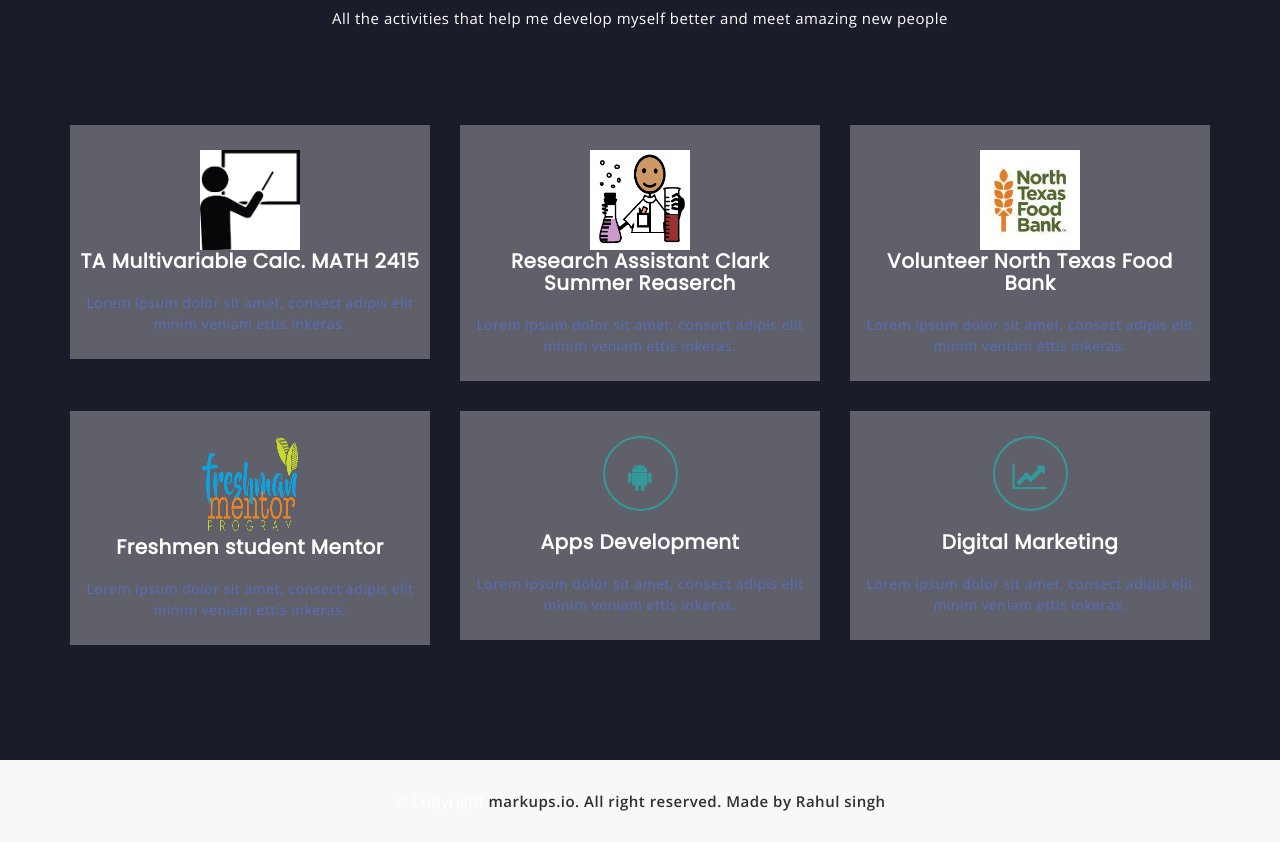
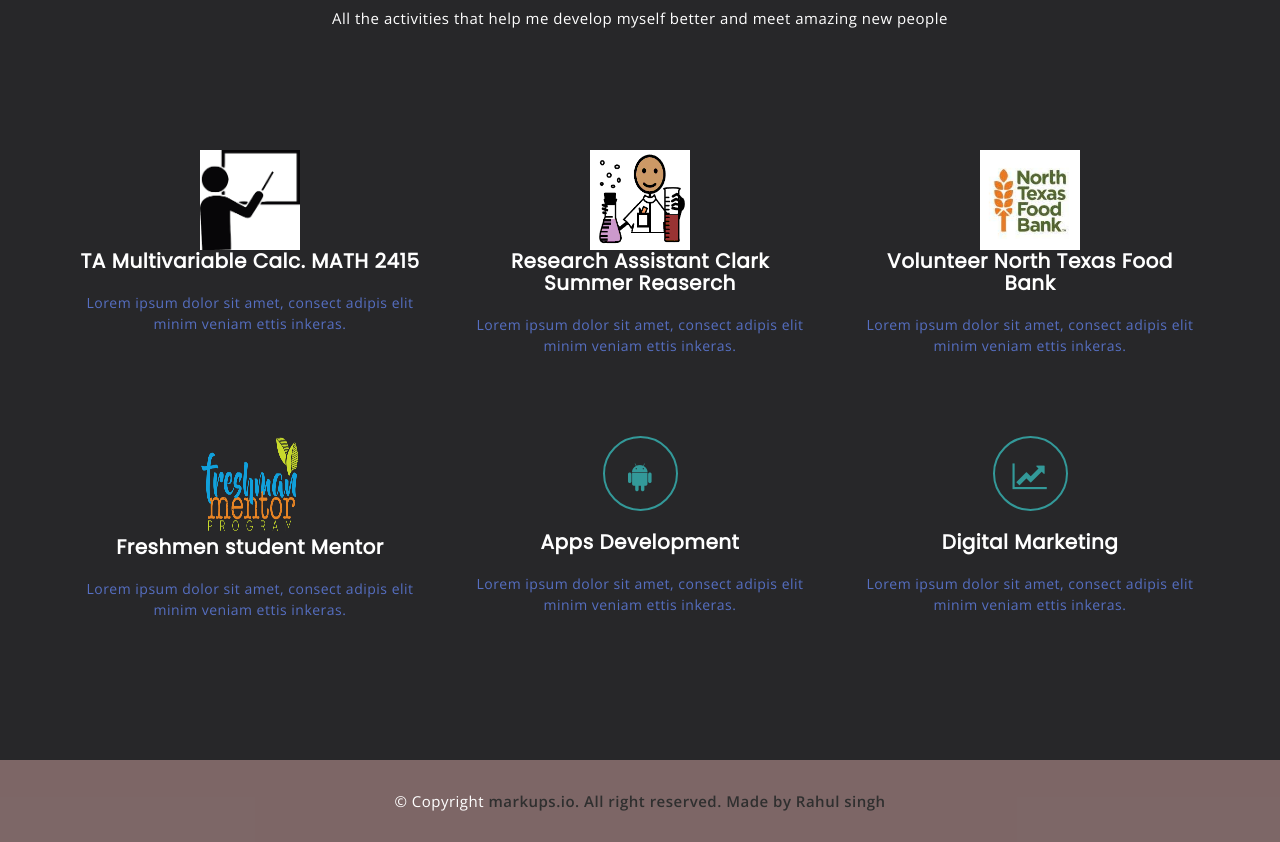
Before and after one commit to 0729singhrahul/personalweb, a plain HTML site: page index.html in a window 1280 px wide. Shown: the part 2760-3602 px from the top of the page. Drawn offline with nearby package versions, Linux system fonts and the light colour scheme.

```diff
--- a/style.css
+++ b/style.css
@@ -567,7 +567,7 @@ button:focus {
 	display: inline;
 	float: left;
 	width: 100%;
-	background-color: #1b1c29;
+	background-color: #272729;
 }
 
 .mu-service-area {
@@ -587,7 +587,7 @@ button:focus {
 }
 
 .mu-heading-title {
-	color: rgb(86, 111, 194);
+	color: rgb(225, 227, 233);
 	margin-bottom: 15px;
 	position: relative;
 }
@@ -600,7 +600,7 @@ button:focus {
 }
 
 .mu-service-content-single {
-	background-color: rgba(252, 250, 250, 0.3);
+	background-color: #272729;
 	display: inline;
 	float: left;
 	text-align: center;
@@ -1077,7 +1077,7 @@ button:focus {
 
 
 #mu-footer {
-	background-color: #f8f8f8;
+	background-color: #351212a4;
 	display: inline;
 	float: left;
 	width: 100%;
```
